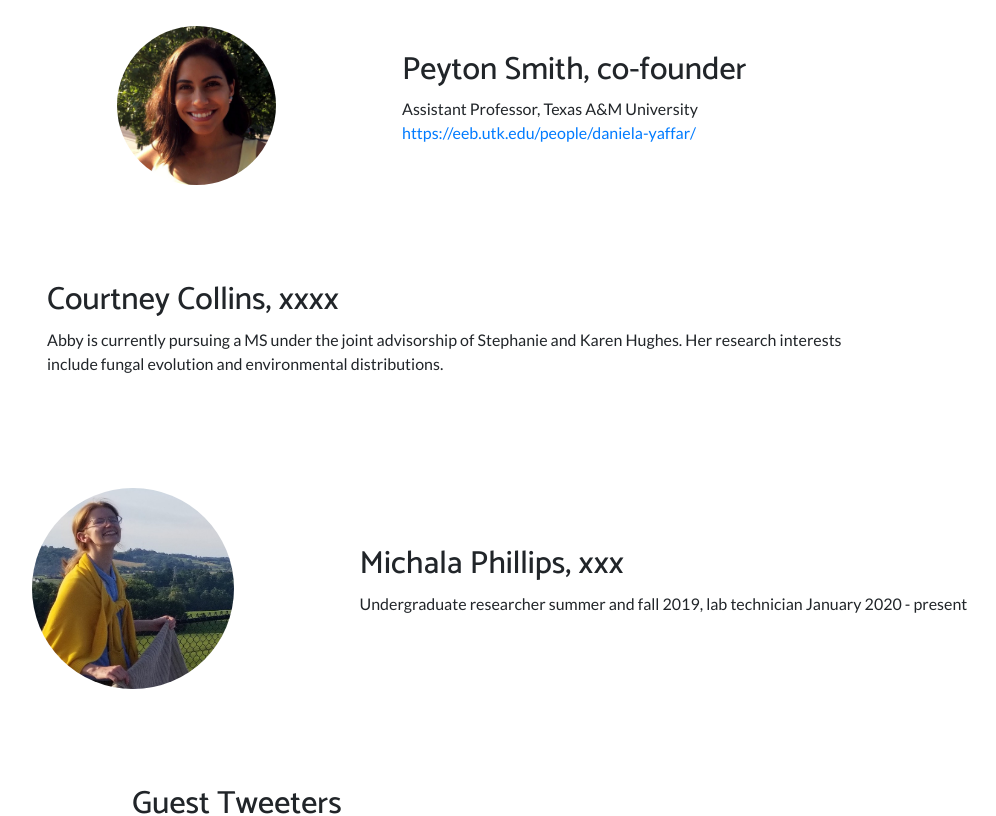
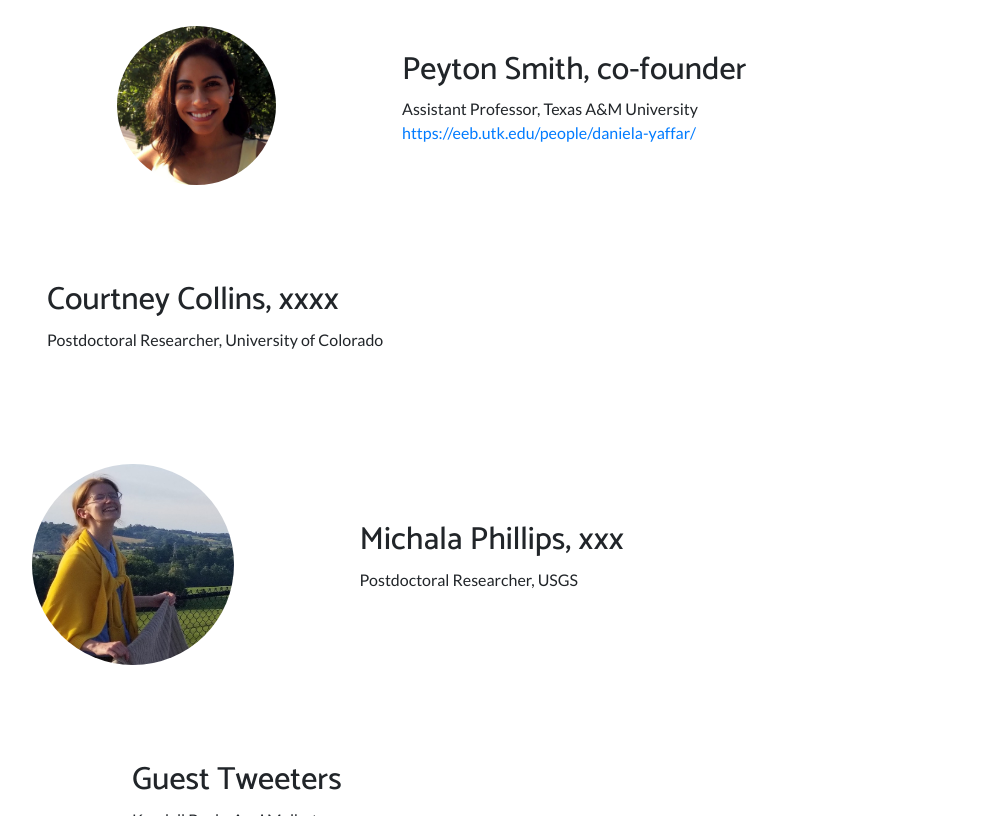
Before and after one commit to WomenInSoilEcology/WomenInSoilEcology.github.io, a website: page index.html in a window 1280 px wide. Shown: the part 2054-2870 px from the top of the page, without its empty margins (16-1012 px from the left). Drawn offline with Linux system fonts and the light colour scheme; files whose address does not match are found by name.

Commit message:
Update index.html

```diff
--- a/index.html
+++ b/index.html
@@ -82,7 +82,7 @@
         <div class="col-lg-6 order-lg-1">
           <div class="p-5">
             <h2 class="display-4">Missionh</h2>
-            <p>We are a network of women ecologists studying soils. We aim to establish connections among senior and junior ecologists through monthly meetups and workshops.</p>
+            <p>We are a network of women ecologists studying soils. We aim to establish connections among senior and junior ecologists through meetups, workshops, and peer-to-peer mentorship.</p>
             <h6 class="display-6">Meetups</h6>
             <p>See schedule below for links to monthly meetups.</p>
 
@@ -147,7 +147,7 @@
         <div class="col-lg-9">
           <div class="p-5">
             <h5 class="display-5">Courtney Collins, xxxx</h5>
-            <p>Abby is currently pursuing a MS under the joint advisorship of Stephanie and Karen Hughes. Her research interests include fungal evolution and environmental distributions.
+            <p> Postdoctoral Researcher, University of Colorado
           </div>
         </div>
       </div>
@@ -160,7 +160,7 @@
         <div class="col-lg-9">
           <div class="p-5">
             <h5 class="display-5">Michala Phillips, xxx</h5>
-            <p>Undergraduate researcher summer and fall 2019,  lab technician January 2020 - present</p>
+            <p>Postdoctoral Researcher, USGS</p>
           </div>
         </div>
       </div>
```
